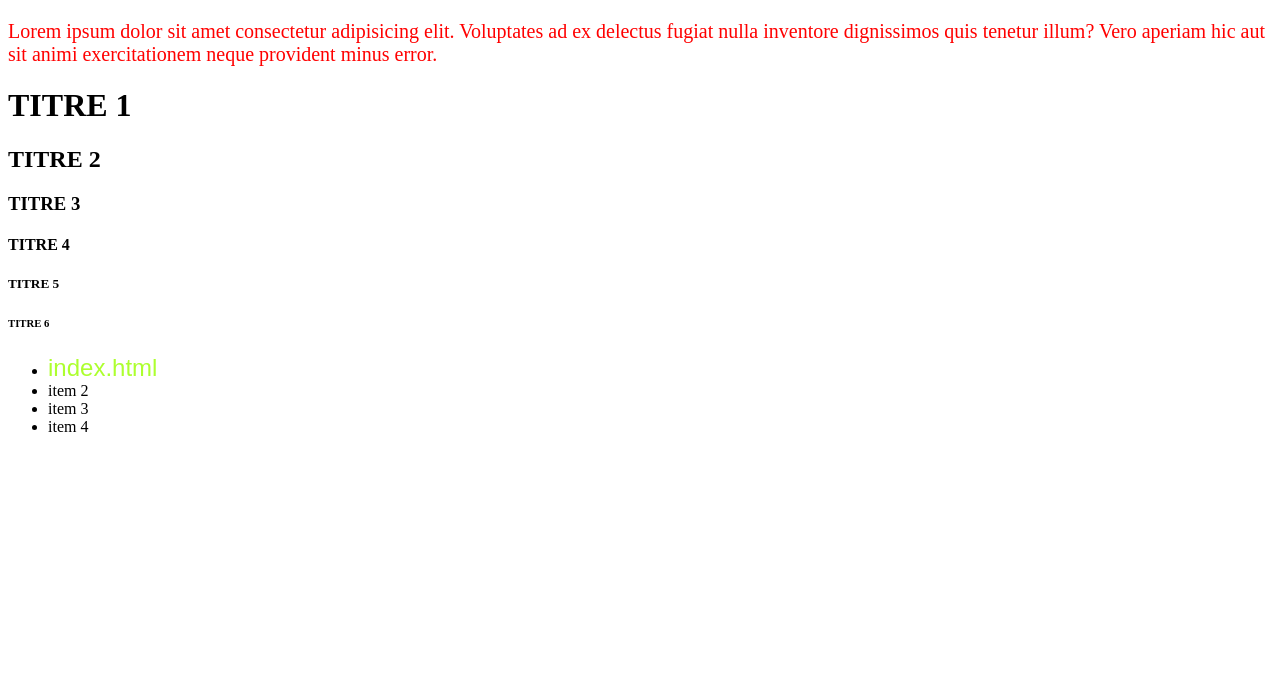
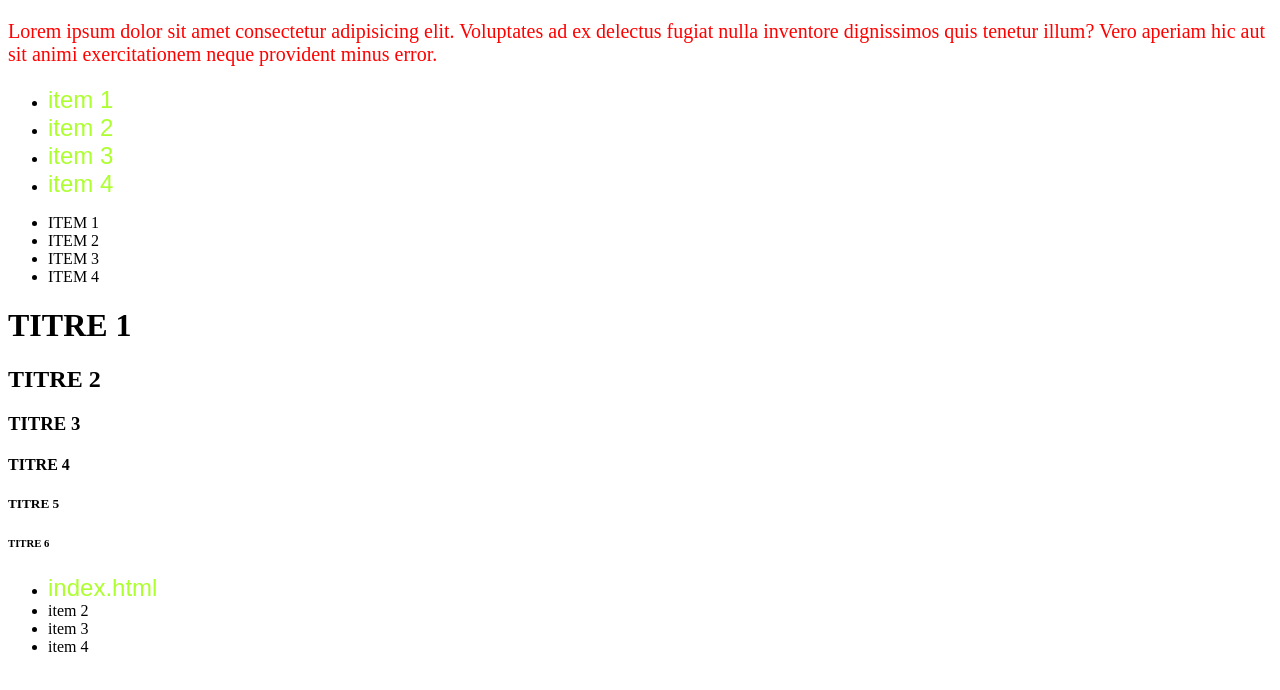
Before and after one commit to mnwilliam/Webpbase, a plain HTML site: page index.html in a window 1280 px wide. Drawn offline with Linux system fonts and the light colour scheme.

Commit message:
Update index.html

```diff
--- a/index.html
+++ b/index.html
@@ -11,6 +11,22 @@
         Voluptates ad ex delectus fugiat nulla inventore dignissimos quis tenetur illum?
         Vero aperiam hic aut sit animi exercitationem neque provident minus error.
     </p>
+
+    <!-- ul>(li>a{item $})*4 -->
+    <ul>
+        <li><a href="">item 1</a></li>
+        <li><a href="">item 2</a></li>
+        <li><a href="">item 3</a></li>
+        <li><a href="">item 4</a></li>
+    </ul>
+
+
+    <ul>
+        <li>ITEM 1</li>
+        <li>ITEM 2</li>
+        <li>ITEM 3</li>
+        <li>ITEM 4</li>
+    </ul>
 
     <h1>TITRE 1</h1>
     <h2>TITRE 2</h2>
```
